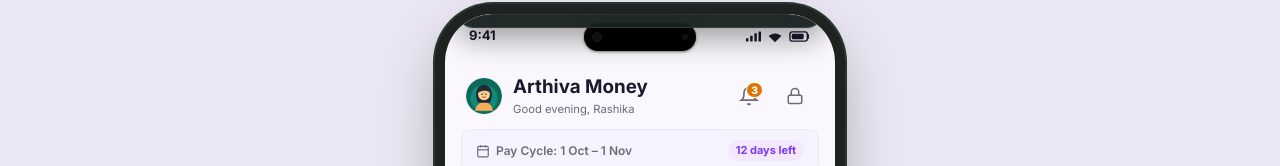
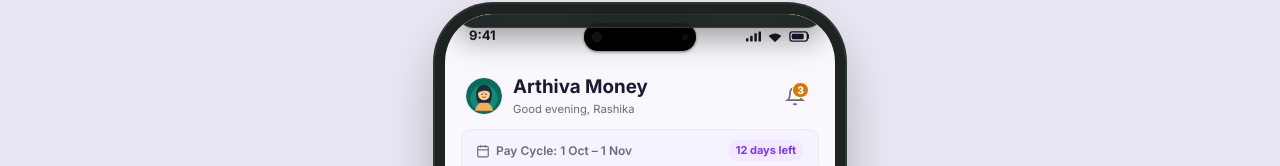
Before and after one commit to RashikaPadmanaban/Arthiva, a website: page index.html in a window 1280 px wide. Shown: the part 149-315 px from the top of the page. Drawn offline with nearby package versions, Linux system fonts and the light colour scheme.

Commit message:
Lock Icon removed

```diff
--- a/index.html
+++ b/index.html
@@ -502,12 +502,6 @@
                       <path d="M13.73 21a2 2 0 0 1-3.46 0"></path>
                     </svg>
                     <span id="header-notif-badge" class="badge-counter" style="display: none;">3</span>
-                  </button>
-                  <button class="icon-btn" onclick="lockApplicationNow()" title="Lock App">
-                    <svg width="18" height="18" viewBox="0 0 24 24" fill="none" stroke="currentColor" stroke-width="2">
-                      <rect x="3" y="11" width="18" height="11" rx="2" ry="2"></rect>
-                      <path d="M7 11V7a5 5 0 0 1 10 0v4"></path>
-                    </svg>
                   </button>
                 </div>
               </div>
```
